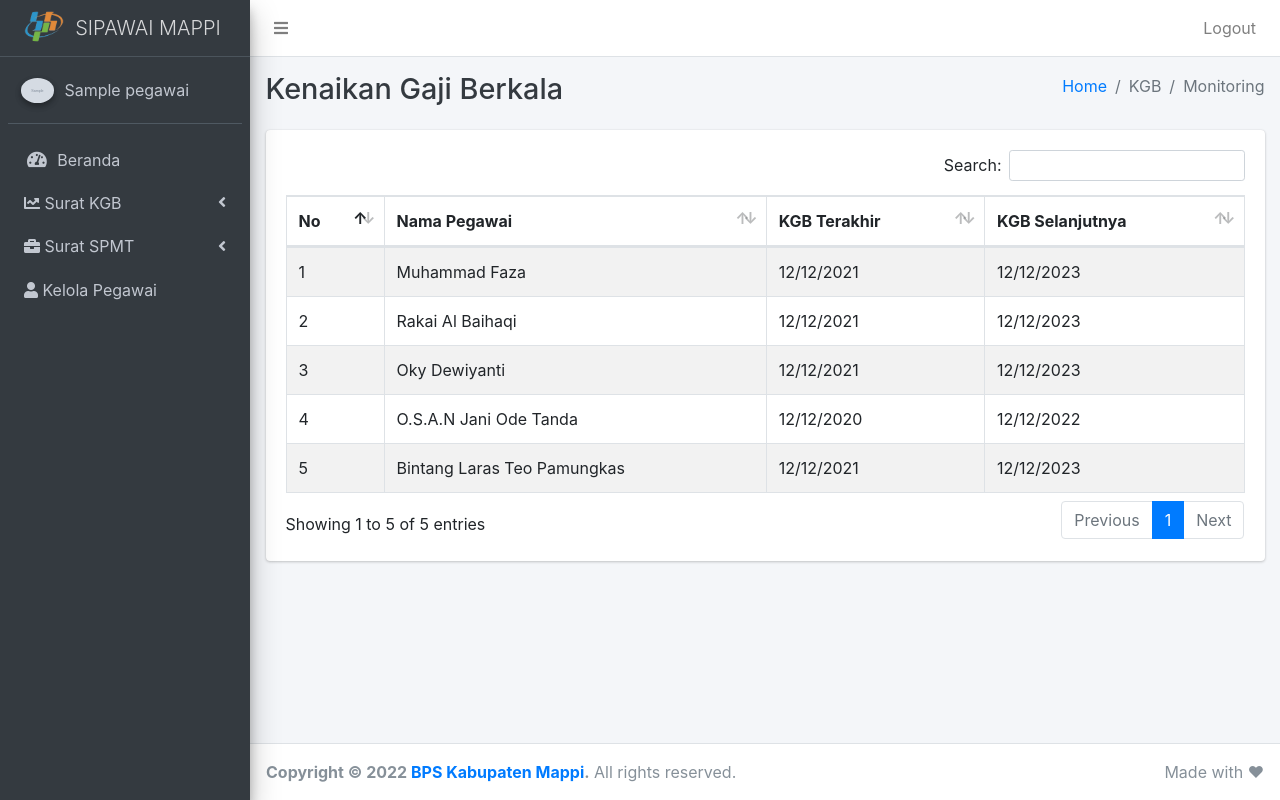
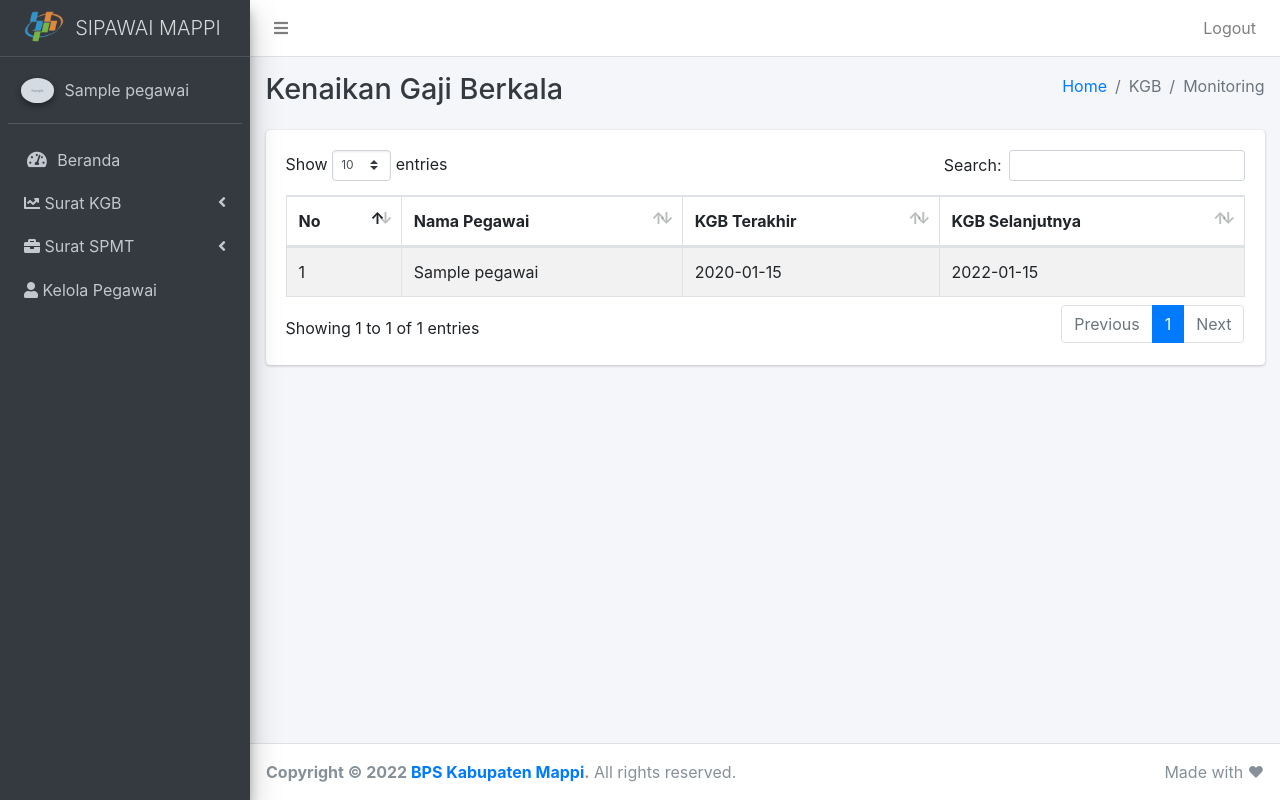
Before and after one commit to mfasza/SiPawai, a Laravel app: page /kgb/monitoring in a window 1280 px wide. Run offline with Laravel 8, Linux system fonts and the light colour scheme; a user stored in the database is signed in; tables that the repository leaves empty hold one stand-in row (values such as "Sample post"); grey boxes marked "Sample" are stand-in pictures; some web fonts are replaced.

Commit message:
membuat fitur monitoring kgb

```diff
--- a/app/Http/Controllers/DokumenKgbController.php
+++ b/app/Http/Controllers/DokumenKgbController.php
@@ -3,10 +3,37 @@
 namespace App\Http\Controllers;
 
 use App\dokumen_kgb;
+use App\Pegawai;
+use Carbon\Carbon;
 use Illuminate\Http\Request;
 
 class DokumenKgbController extends Controller
 {
+    /**
+     * Display a listing of the resource.
+     *
+     * @return \Illuminate\Http\Response
+     */
+    public function monitoring()
+    {
+        $pegawai = Pegawai::select('nip', 'nama')->get();
+        $data = array();
+        foreach ($pegawai as $i => $p) {
+            if ($p->kgbs->count() > 0) {
+                $tgl = Carbon::createFromFormat('Y-m-d', $p->kgbs->first()->tgl_kgb);
+                $temp = [
+                    'nama' => $p->nama,
+                    'kgb_terakhir' => $tgl->format('Y-m-d'),
+                    'kgb_selanjutnya' => $tgl->addYears(2)->format('Y-m-d')
+                ];
+                array_push($data, $temp);
+            }
+        }
+        $kgbs = json_decode(collect($data)->toJson());
+
+        return view('kgb.kgb-monitoring', compact('kgbs'));
+    }
+
     /**
      * Display a listing of the resource.
      *
--- a/app/dokumen_kgb.php
+++ b/app/dokumen_kgb.php
@@ -6,5 +6,22 @@ use Illuminate\Database\Eloquent\Model;
 
 class dokumen_kgb extends Model
 {
-    //
+    /**
+     * The attributes that are mass assignable.
+     *
+     * @var array
+     */
+    protected $fillable = [
+        'no_surat', 'tgl_kgb', 'file_loc', 'nip'
+    ];
+
+    /**
+     * many to one relationship with golongans table
+     *
+     * @var string
+     */
+    public function pegawais()
+    {
+        return $this->belongsTo(Pegawai::class, 'nip', 'nip');
+    }
 }
--- a/app/pegawai.php
+++ b/app/pegawai.php
@@ -13,15 +13,6 @@ class pegawai extends Model
      */
     protected $fillable = [
         'nama', 'password', 'nip', 'jabatan', 'status', 'tmt_cpns', 'id_golongan'
-    ];
-
-    /**
-     * The attributes that should be hidden for arrays.
-     *
-     * @var array
-     */
-    protected $hidden = [
-        'password',
     ];
 
     /**
@@ -50,4 +41,14 @@ class pegawai extends Model
     {
         return $this->belongsTo(Golongan::class, 'id_golongan', 'id');
     }
+
+    /**
+     * one to many relationship with dokumen_kgbs table
+     *
+     * @var string
+     */
+    public function kgbs()
+    {
+        return $this->hasMany(dokumen_kgb::class, 'nip', 'nip');
+    }
 }
--- a/config/app.php
+++ b/config/app.php
@@ -67,7 +67,7 @@ return [
     |
     */
 
-    'timezone' => 'UTC',
+    'timezone' => 'Asia/Tokyo',
 
     /*
     |--------------------------------------------------------------------------
@@ -80,7 +80,7 @@ return [
     |
     */
 
-    'locale' => 'en',
+    'locale' => 'id',
 
     /*
     |--------------------------------------------------------------------------
--- a/resources/views/kgb/kgb-monitoring.blade.php
+++ b/resources/views/kgb/kgb-monitoring.blade.php
@@ -39,39 +39,14 @@
                   </tr>
                   </thead>
                   <tbody>
-                  <tr>
-                    <td>1</td>
-                    <td>Muhammad Faza
-                    </td>
-                    <td>12/12/2021</td>
-                    <td>12/12/2023</td>
-                  </tr>
-                  <tr>
-                    <td>2</td>
-                    <td>Rakai Al Baihaqi
-                    </td>
-                    <td>12/12/2021</td>
-                    <td>12/12/2023</td>
-                  </tr>
-                  <tr>
-                    <td>3</td>
-                    <td>Oky Dewiyanti
-                    </td>
-                    <td>12/12/2021</td>
-                    <td>12/12/2023</td>
-                  </tr>
-                  <tr>
-                    <td>4</td>
-                    <td>O.S.A.N Jani Ode Tanda</td>
-                    <td>12/12/2020</td>
-                    <td>12/12/2022</td>
-                  </tr>
-                  <tr>
-                    <td>5</td>
-                    <td>Bintang Laras Teo Pamungkas</td>
-                    <td>12/12/2021</td>
-                    <td>12/12/2023</td>
-                  </tr>
+                    @foreach ($kgbs as $i => $k)
+                      <tr>
+                        <td>{{$i+1}}</td>
+                        <td>{{$k->nama}}</td>
+                        <td>{{$k->kgb_terakhir}}</td>
+                        <td>{{$k->kgb_selanjutnya}}</td>
+                      </tr>
+                    @endforeach
                   </tbody>
                 </table>
               </div>
--- a/resources/views/layouts/layout.blade.php
+++ b/resources/views/layouts/layout.blade.php
@@ -183,7 +183,7 @@ scratch. This page gets rid of all links and provides the needed markup only.
 <script>
   $(function () {
     $('#example1').DataTable({
-      "lengthChange": false,
+      "lengthChange": true,
     });
   });
 </script>
--- a/resources/views/pegawai.blade.php
+++ b/resources/views/pegawai.blade.php
@@ -27,7 +27,7 @@
           <div class="col-sm-12">
             <div class="card">
               <div class="card-body">
-                <a href="{{route('pegawai.create')}}" class="btn btn-sm btn-success" role="button">Input Data Baru &nbsp;<i class="fas fa-plus"></i></a>
+                <a href="{{route('pegawai.create')}}" class="btn btn-sm btn-success mb-4" role="button">Input Data Baru &nbsp;<i class="fas fa-plus"></i></a>
                 <table id="example1" class="table table-bordered table-striped">
                   <thead>
                   <tr>
--- a/routes/web.php
+++ b/routes/web.php
@@ -12,9 +12,7 @@
 */
 
 Route::middleware(['auth'])->prefix('kgb')->group(function () {
-    Route::get('/monitoring', function () {
-        return view('kgb.kgb-monitoring');
-    })->name('kgb.monitoring');
+    Route::get('/monitoring', 'DokumenKgbController@monitoring')->name('kgb.monitoring');
     Route::get('/kelola', function () {
         return view('kgb.kgb-kelola');
     })->name('kgb.kelola')->middleware('isAdmin');
```
